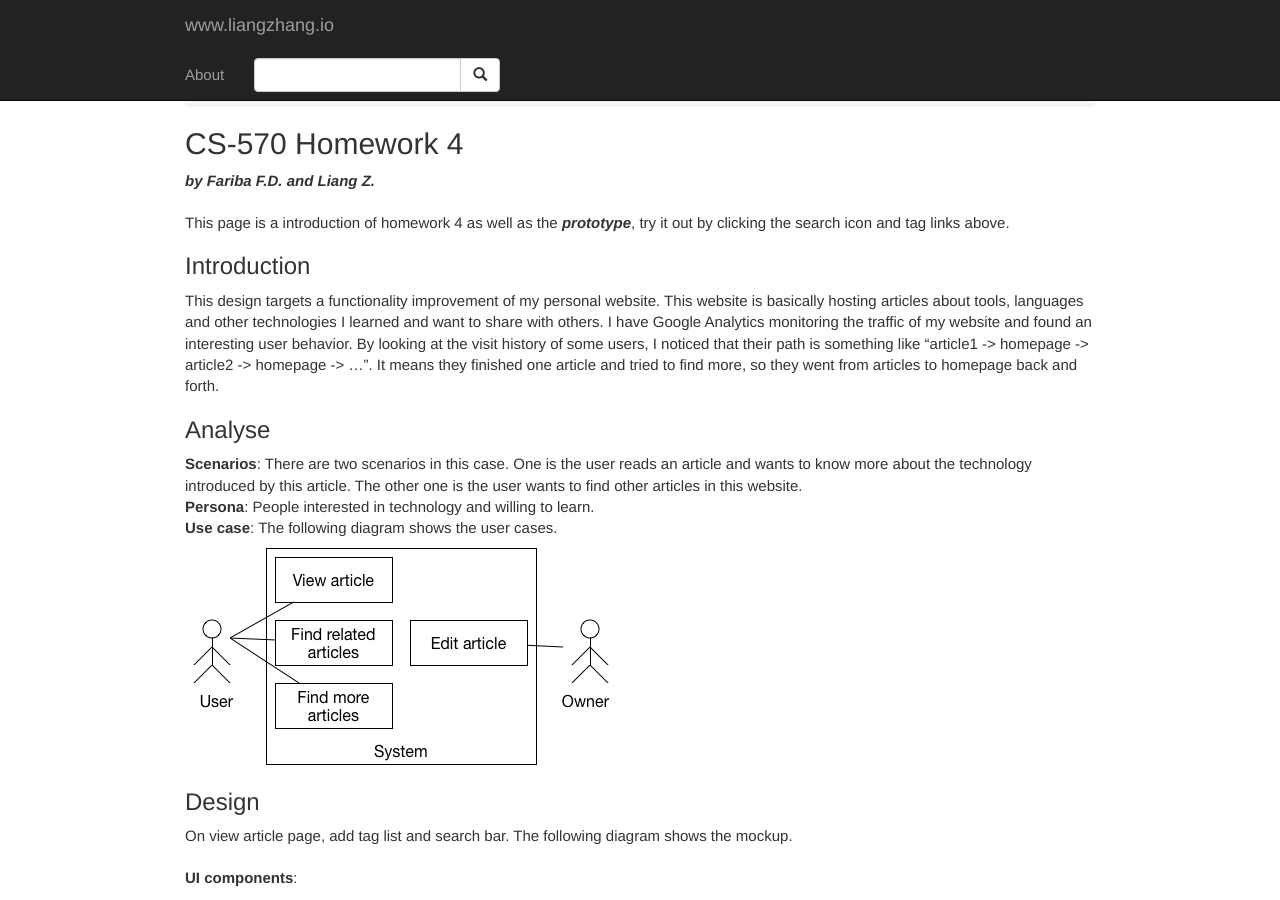
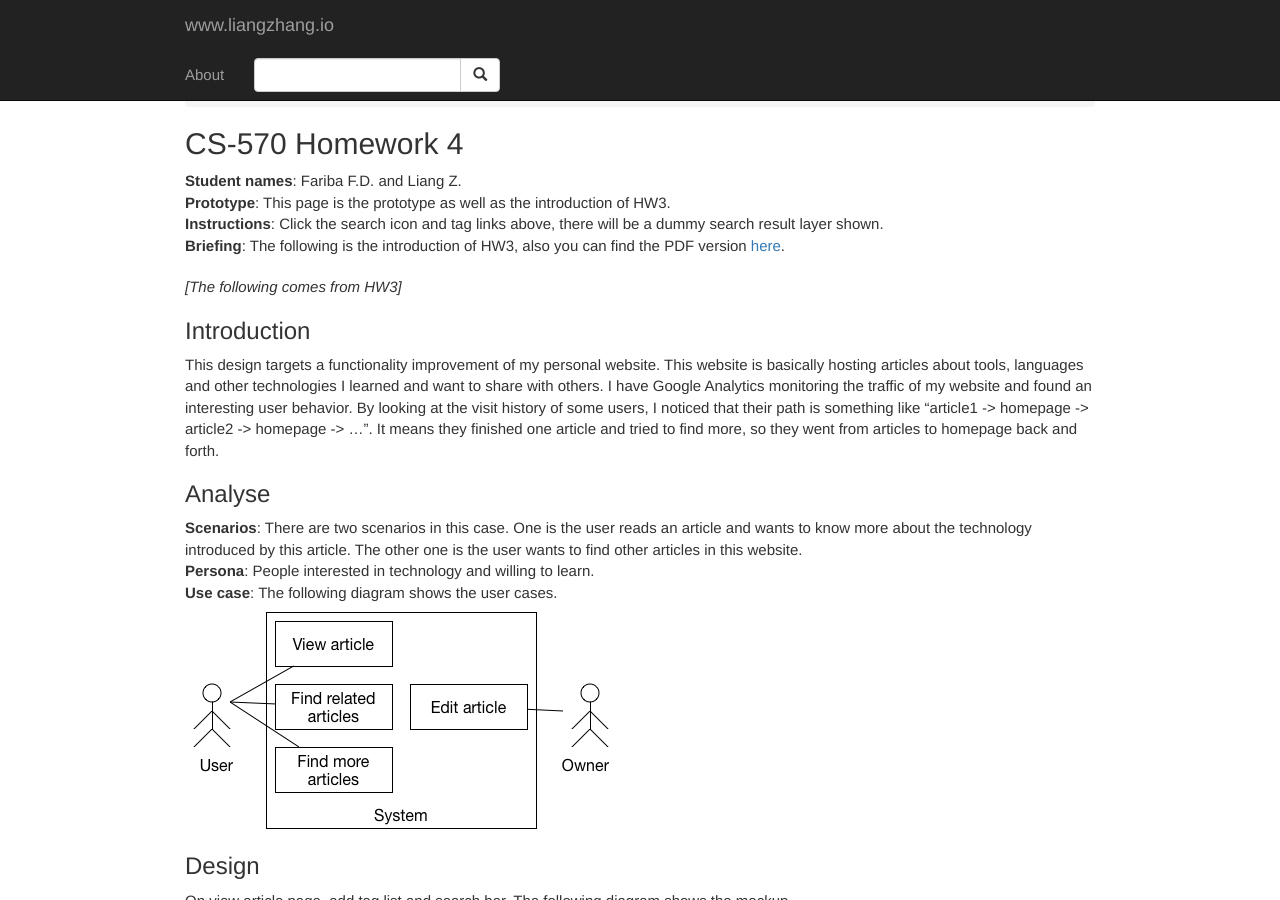
Before and after one commit to titanzhang/titanzhang.github.io, a Jekyll site: the page built from my/cs-570-hw4.md, in a window 1280 px wide and 900 px high. Built offline with Jekyll 4.4.1, drawn with Linux system fonts in a browser that asks for light colours.

Commit message:
meet requirements of HW4

```diff
--- a/my/cs-570-hw4.md
+++ b/my/cs-570-hw4.md
@@ -3,10 +3,12 @@ layout: post_search
 title:  "CS-570 Homework 4"
 tags: [CPP, HCI, homework]
 ---
-***by Fariba F.D. and Liang Z.***
+**Student names**: Fariba F.D. and Liang Z.
+**Prototype**: This page is the prototype as well as the introduction of HW3.
+**Instructions**: Click the search icon and tag links above, there will be a dummy search result layer shown.
+**Briefing**: The following is the introduction of HW3, also you can find the PDF version [here](/my/cs570_hw3.pdf).
 
-This page is a introduction of homework 4 as well as the ***prototype***, try it out by clicking the search icon and tag links above.
-
+*[The following comes from HW3]*
 ### Introduction
 This design targets a functionality improvement of my personal website. This website is basically hosting articles about tools, languages and other technologies I learned and want to share with others. I have Google Analytics monitoring the traffic of my website and found an interesting user behavior. By looking at the visit history of some users, I noticed that their path is something like “article1 -> homepage -> article2 -> homepage -> …”. It means they finished one article and tried to find more, so they went from articles to homepage back and forth.
 
```
Also changed, not shown: 1 other file.
